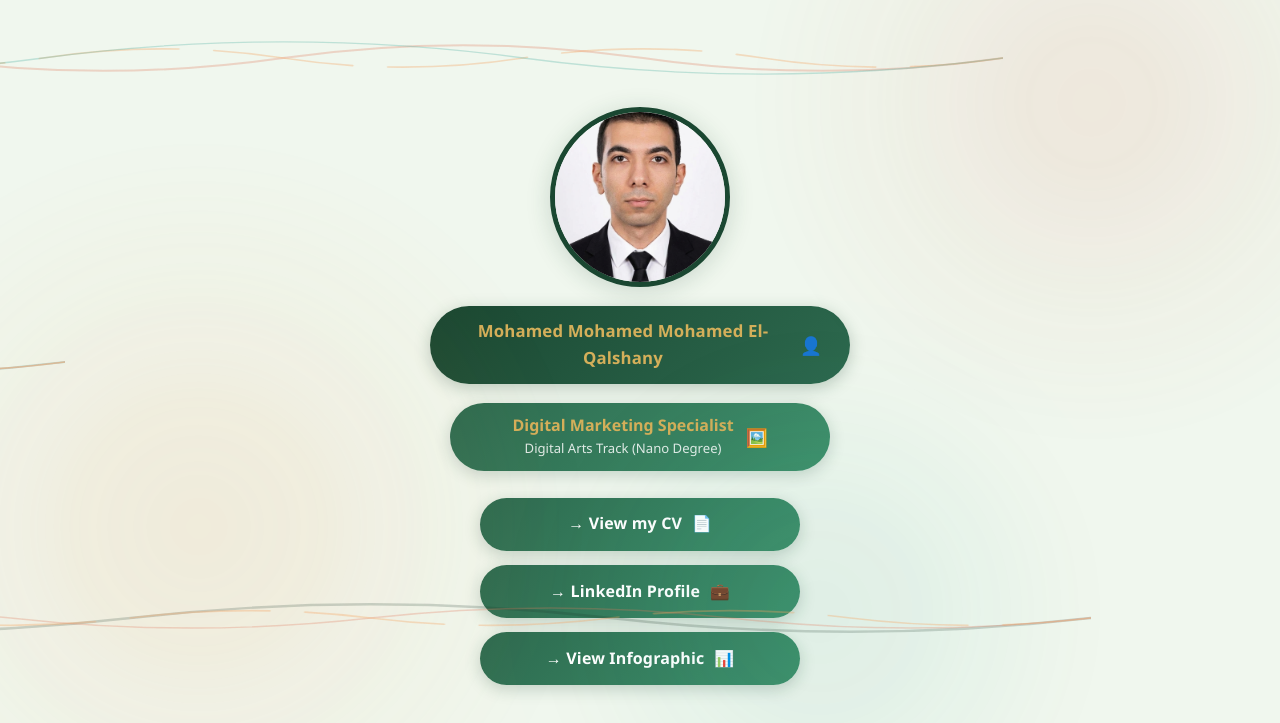
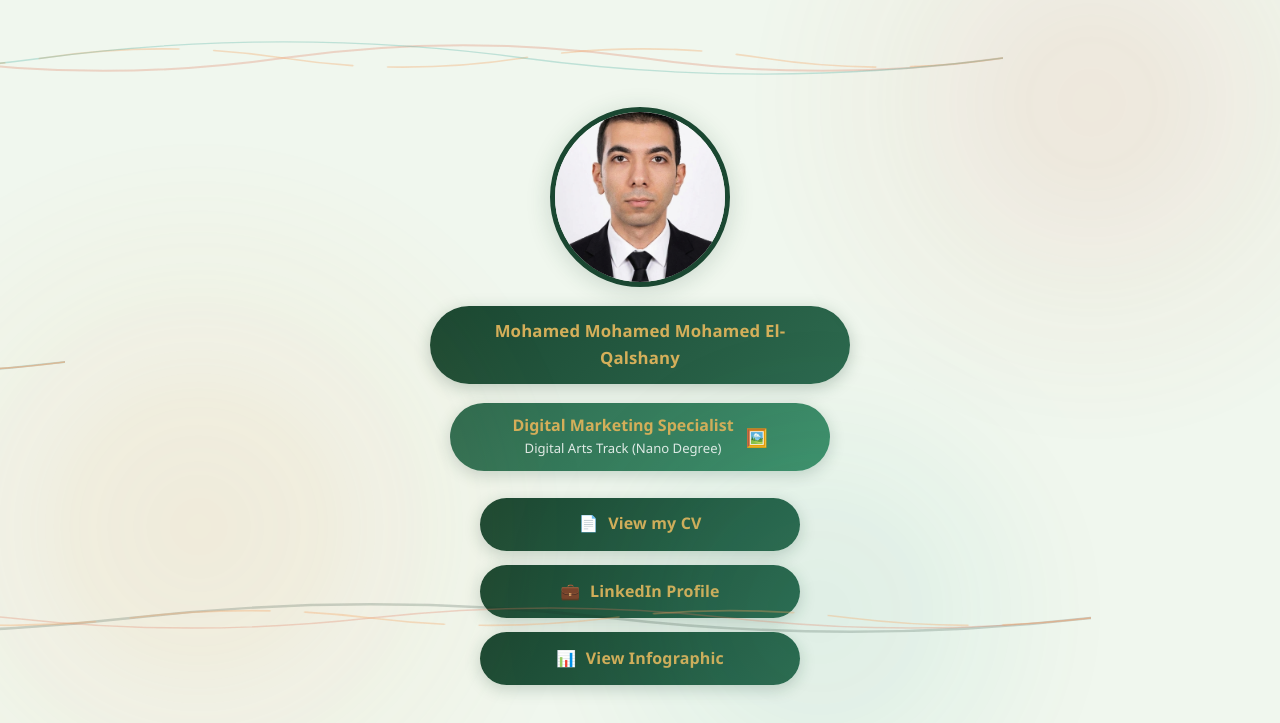
Before and after one commit to mohamedelqalshany/mohamedelqalshany-portfolio-, an Astro site: page /digilians in a window 1280 px wide. Shown: the part 77-800 px from the top of the page. Built offline with nearby package versions, Linux system fonts and the light colour scheme; Astro itself is replaced by a stand-in of ours.

Commit message:
ui: refine Digilians page per brand spec

```diff
--- a/src/components/digilians/DigiliansPage.astro
+++ b/src/components/digilians/DigiliansPage.astro
@@ -29,7 +29,7 @@ const infographicDrive = 'https://drive.google.com/file/d/1QKdIMm0JOaS3a7V74cTn6
 
   <!-- Name Badge -->
   <div class="digi-name-badge">
-    <span class="digi-name-icon" aria-hidden="true">👤</span>
+
     <span class="digi-name-text">{fullName}</span>
   </div>
 
@@ -45,16 +45,16 @@ const infographicDrive = 'https://drive.google.com/file/d/1QKdIMm0JOaS3a7V74cTn6
   <!-- Action Buttons -->
   <div class="digi-actions">
     <a href={cvDrive} target="_blank" rel="noopener noreferrer" class="digi-btn">
+      <span>View my CV</span>
       <span>📄</span>
-      <span>View my CV →</span>
     </a>
     <a href={linkedInUrl} target="_blank" rel="noopener noreferrer" class="digi-btn">
+      <span>LinkedIn Profile</span>
       <span>💼</span>
-      <span>LinkedIn Profile →</span>
     </a>
     <a href={infographicDrive} target="_blank" rel="noopener noreferrer" class="digi-btn">
+      <span>View Infographic</span>
       <span>📊</span>
-      <span>View Infographic →</span>
     </a>
   </div>
 </div>
@@ -171,8 +171,8 @@ const infographicDrive = 'https://drive.google.com/file/d/1QKdIMm0JOaS3a7V74cTn6
     align-items: center;
     justify-content: center;
     gap: 0.6rem;
-    background: linear-gradient(135deg, #2d6a4f 0%, #40916c 100%);
-    color: #fff;
+    background: linear-gradient(135deg, #1a4731 0%, #2d6a4f 100%);
+    color: #d4af5a;
     font-size: 1rem;
     font-weight: 700;
     padding: 0.85rem 1.5rem;
```
